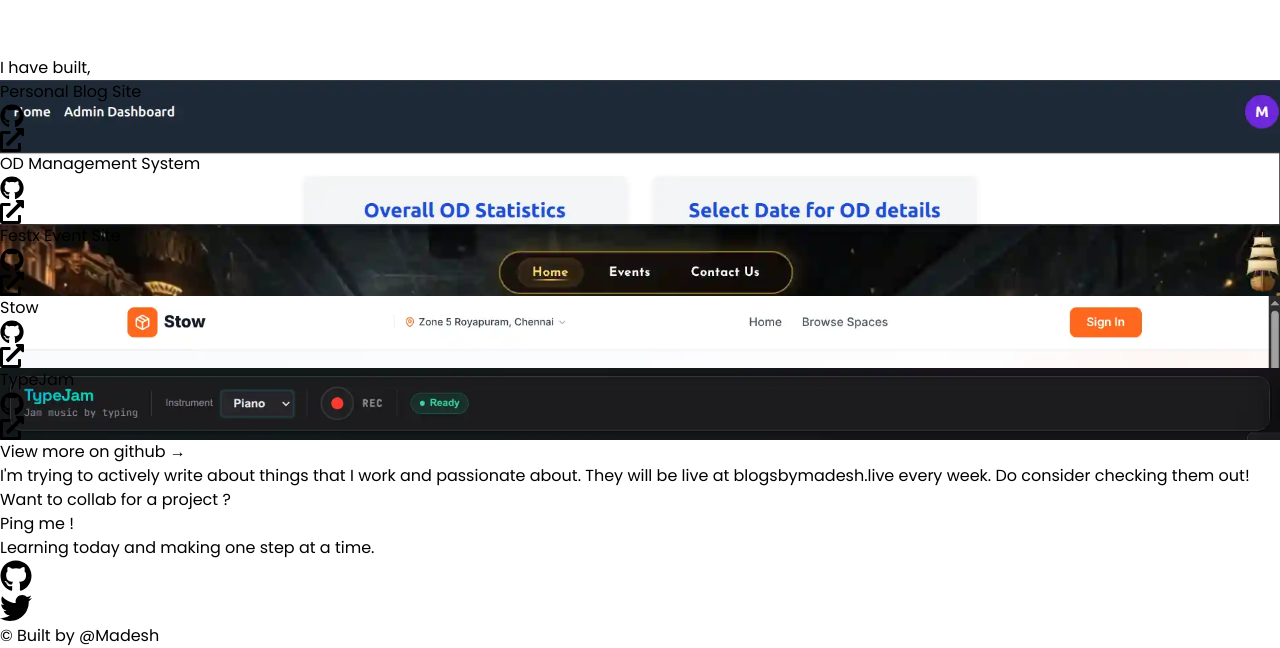
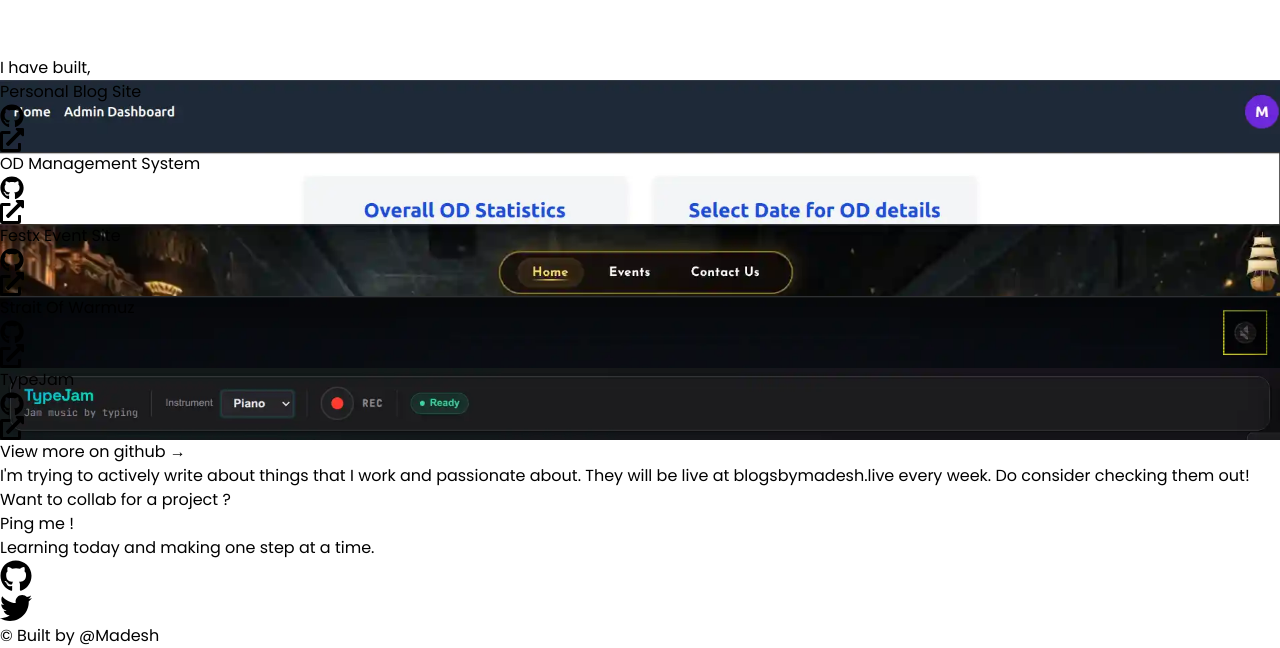
Before and after one commit to madesh02104/My-Portfolio, a React (Vite) app: page / in a window 1280 px wide. Shown: the part 8498-9146 px from the top of the page. Built offline with nearby package versions, Linux system fonts and the light colour scheme.

Commit message:
added project straitofwarmuz

```diff
--- a/src/components/Projects.jsx
+++ b/src/components/Projects.jsx
@@ -2,7 +2,7 @@
 import myBlogSite from "../assets/my-blog-site.webp";
 import odManagement from "../assets/od-management.webp";
 import festXImage from "../assets/festx.webp";
-import stowImage from "../assets/stow.webp";
+import warmuz from "../assets/warmuz.webp";
 import typejamImage from "../assets/typejam.webp";
 
 const Projects = () => {
@@ -29,10 +29,10 @@
           liveLink="https://festx.in"
         />
         <Project
-          imageSource={stowImage}
-          title="Stow"
-          githubLink="https://github.com/madesh02104/stow"
-          liveLink="https://stow-site.netlify.app/"
+          imageSource={warmuz}
+          title="Strait Of Warmuz"
+          githubLink="https://github.com/madesh02104/straitofwarmuz"
+          liveLink="https://straitofwarmuz.netlify.app/"
         />
         <Project
           imageSource={typejamImage}
```
Also changed, not shown: src/assets/warmuz.webp (added).
